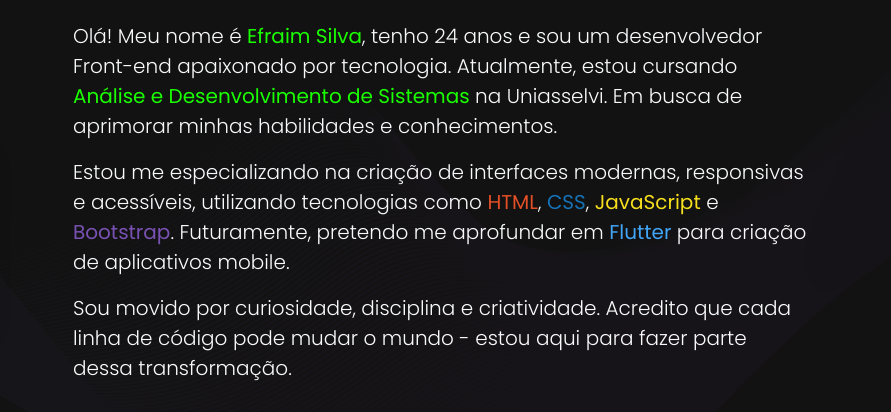
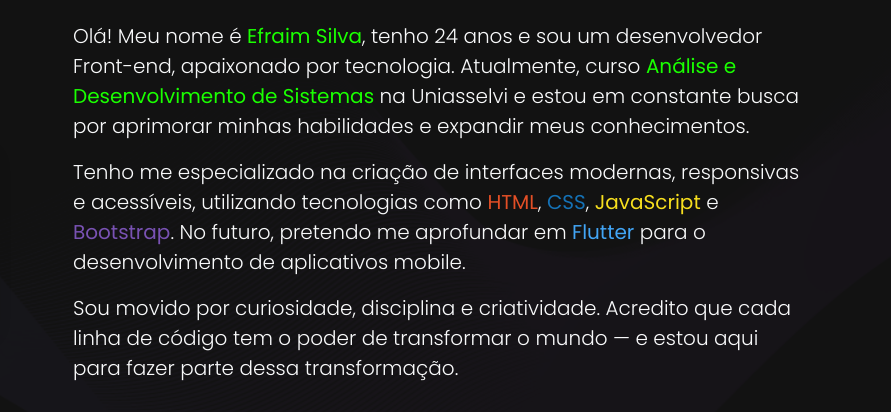
Before and after one commit to EfraimCrs/portfolio-web, a plain HTML site: page index.html in a window 1280 px wide. Shown: the part 611-1023 px from the top of the page, 389-1280 px from the left. Drawn offline with nearby package versions, Linux system fonts and the light colour scheme.

Commit message:
git add -m
Atualizacao de texto de "quem sou eu!"

```diff
--- a/index.html
+++ b/index.html
@@ -57,17 +57,14 @@
                  <!--Texto-->
                  <div class="col-md-8">
                     <p class="lead text-p-sobre-mim">
-                        Olá! Meu nome é <strong class="text-strong-1">Efraim Silva</strong>, tenho 24 anos e sou um desenvolvedor Front-end apaixonado por tecnologia.
-                        Atualmente, estou cursando <strong class="text-strong-2">Análise e Desenvolvimento de Sistemas</strong> na Uniasselvi. Em busca de aprimorar minhas habilidades e conhecimentos.
-</p>
+                        Olá! Meu nome é <strong class="text-strong-1">Efraim Silva</strong>, tenho 24 anos e sou um desenvolvedor Front-end, apaixonado por tecnologia.
+                        Atualmente, curso <strong class="text-strong-2">Análise e Desenvolvimento de Sistemas</strong> na Uniasselvi e estou em constante busca por aprimorar minhas habilidades e expandir meus conhecimentos.
                     <p class="lead text-p-sobre-mim">
-                        Estou me especializando na criação de interfaces modernas, responsivas e acessíveis, utilizando tecnologias como
-                        <strong class="color-html">HTML</strong>, <strong class="color-css">CSS</strong>, <strong class="color-java">JavaScript</strong> e <strong class="color-bootstrap">Bootstrap</strong>. Futuramente, pretendo me
-                        aprofundar em <strong class="color-flutter">Flutter</strong> para criação de aplicativos mobile.
+                        Tenho me especializado na criação de interfaces modernas, responsivas e acessíveis, utilizando tecnologias como
+                        <strong class="color-html">HTML</strong>, <strong class="color-css">CSS</strong>, <strong class="color-java">JavaScript</strong> e <strong class="color-bootstrap">Bootstrap</strong>. No futuro, pretendo me aprofundar em <strong class="color-flutter">Flutter</strong> para o desenvolvimento de aplicativos mobile.
                     </p>
                     <p class="lead text-p-sobre-mim">
-                        Sou movido por curiosidade, disciplina e criatividade. Acredito que cada linha de código pode mudar o mundo - estou
-                        aqui para fazer parte dessa transformação.
+                        Sou movido por curiosidade, disciplina e criatividade. Acredito que cada linha de código tem o poder de transformar o mundo — e estou aqui para fazer parte dessa transformação.
                     </p>
                     <!-- Botão para baixar currículo -->
                     <a href="assets/curriculo/EfraimCrs-currículo.pdf" download class="btn btn-outline-light mt-3">
```
